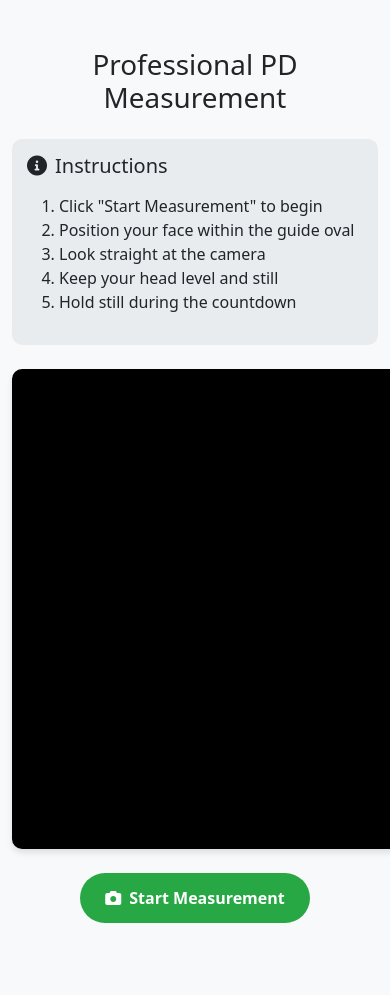
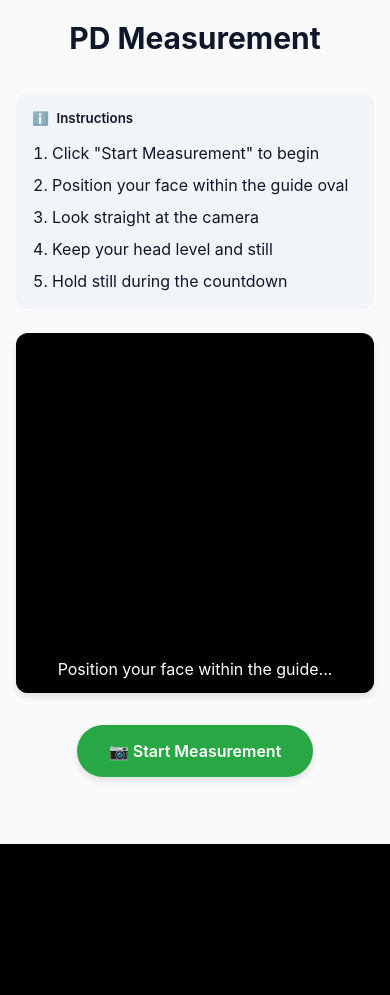
Before and after one commit to mustfahassan/pd-calculator, a Flask app: page / in a window 390 px wide; the page is wider, and only the part inside the window is pictured. After the commit the page ends 844 px from the top of that part, so only its background shows below. Run offline with Flask 3, Linux system fonts and the light colour scheme.

Commit message:
Add some more styling to the frontend

```diff
--- /dev/null
+++ b/app/static/css/style.css
@@ -0,0 +1,236 @@
+:root {
+    --background: #fafafa;
+    --foreground: #0f172a;
+    --primary: #28a745;
+    --primary-foreground: #ffffff;
+    --secondary: #f1f5f9;
+    --secondary-foreground: #0f172a;
+    --border: #e2e8f0;
+    --radius: 0.75rem;
+    --success: #28a745;
+    --warning: #dc3545;
+    --good: #17a2b8;
+}
+
+* {
+    margin: 0;
+    padding: 0;
+    box-sizing: border-box;
+    font-family: -apple-system, BlinkMacSystemFont, "Segoe UI", Roboto, sans-serif;
+}
+
+body {
+    background-color: var(--background);
+    color: var(--foreground);
+    line-height: 1.5;
+}
+
+.container {
+    max-width: 1280px;
+    margin: 0 auto;
+    padding: 2rem;
+    text-align: center;
+}
+
+h1 {
+    font-size: 1.875rem;
+    font-weight: bold;
+    margin-bottom: 2rem;
+    color: var(--foreground);
+}
+
+.instructions-card {
+    background-color: var(--secondary);
+    padding: 1rem;
+    border-radius: var(--radius);
+    margin-bottom: 1.5rem;
+    text-align: left;
+}
+
+.instructions-title {
+    display: flex;
+    align-items: center;
+    gap: 0.5rem;
+    margin-bottom: 0.75rem;
+    font-weight: 600;
+}
+
+.instructions-card ol {
+    padding-left: 1.25rem;
+    display: flex;
+    flex-direction: column;
+    gap: 0.5rem;
+}
+
+.video-container {
+    position: relative;
+    width: 640px;
+    height: 480px;
+    margin: 0 auto 2rem;
+    border-radius: var(--radius);
+    overflow: hidden;
+    background: #000;
+    box-shadow: 0 4px 6px rgba(0, 0, 0, 0.1);
+}
+
+#videoFeed {
+    width: 100%;
+    height: 100%;
+    object-fit: cover;
+    display: none;
+}
+
+.progress-bar {
+    height: 4px;
+    background-color: var(--primary);
+    width: 0%;
+    transition: width 300ms;
+    position: absolute;
+    bottom: 0;
+    left: 0;
+    z-index: 6;
+}
+
+.status-overlay {
+    position: absolute;
+    bottom: 0;
+    left: 0;
+    width: 100%;
+    padding: 0.75rem;
+    background-color: rgba(0, 0, 0, 0.7);
+    color: white;
+    text-align: center;
+    z-index: 5;
+}
+
+.countdown-overlay {
+    position: absolute;
+    inset: 0;
+    background-color: rgba(0, 0, 0, 0.7);
+    display: none;
+    justify-content: center;
+    align-items: center;
+    color: white;
+    font-size: 4rem;
+    font-weight: bold;
+    z-index: 10;
+}
+
+.controls {
+    display: flex;
+    justify-content: center;
+    gap: 0.75rem;
+    margin-bottom: 2rem;
+}
+
+.start-btn, .stop-btn {
+    padding: 1rem 2rem;
+    border: none;
+    border-radius: 9999px;
+    font-size: 1rem;
+    font-weight: 600;
+    cursor: pointer;
+    transition: all 150ms;
+    box-shadow: 0 4px 6px rgba(0, 0, 0, 0.1);
+}
+
+.start-btn {
+    background-color: var(--primary);
+    color: var(--primary-foreground);
+}
+
+.start-btn:hover {
+    transform: translateY(-2px);
+    background-color: #218838;
+}
+
+.stop-btn {
+    background-color: var(--warning);
+    color: var(--primary-foreground);
+}
+
+.stop-btn:hover {
+    transform: translateY(-2px);
+    background-color: #c82333;
+}
+
+.results-card {
+    background-color: white;
+    padding: 2rem;
+    border-radius: var(--radius);
+    border-top: 4px solid var(--primary);
+    box-shadow: 0 4px 6px rgba(0, 0, 0, 0.1);
+    display: none;
+}
+
+.results-header {
+    display: flex;
+    align-items: center;
+    justify-content: center;
+    gap: 0.5rem;
+    margin-bottom: 2rem;
+    font-size: 1.5rem;
+    font-weight: bold;
+    color: var(--foreground);
+}
+
+.results-grid {
+    display: grid;
+    grid-template-columns: repeat(2, 1fr);
+    gap: 1.5rem;
+}
+
+.result-box {
+    background-color: var(--secondary);
+    padding: 1.5rem;
+    border-radius: var(--radius);
+    text-align: center;
+}
+
+.result-title {
+    display: flex;
+    align-items: center;
+    justify-content: center;
+    gap: 0.5rem;
+    margin-bottom: 1rem;
+    font-weight: 600;
+    color: #475569;
+}
+
+.measurement-value {
+    font-size: 2rem;
+    font-weight: bold;
+}
+
+.measurement-value.success {
+    color: var(--success);
+}
+
+.measurement-value.good {
+    color: var(--good);
+}
+
+.measurement-value.warning {
+    color: var(--warning);
+}
+
+.confidence {
+    font-size: 0.875rem;
+    color: #475569;
+    margin-top: 0.25rem;
+}
+
+@media (max-width: 768px) {
+    .container {
+        padding: 1rem;
+    }
+
+    .video-container {
+        width: 100%;
+        height: 360px;
+    }
+
+    .results-grid {
+        grid-template-columns: 1fr;
+    }
+}
--- a/app/templates/index.html
+++ b/app/templates/index.html
@@ -3,105 +3,18 @@
 <head>
     <meta charset="UTF-8">
     <meta name="viewport" content="width=device-width, initial-scale=1.0">
-    <title>Professional PD Measurement</title>
-    <link href="https://cdn.jsdelivr.net/npm/bootstrap@5.1.3/dist/css/bootstrap.min.css" rel="stylesheet">
-    <link href="https://cdnjs.cloudflare.com/ajax/libs/font-awesome/6.0.0/css/all.min.css" rel="stylesheet">
-    <style>
-        body {
-            background-color: #f8f9fa;
-        }
-        .video-container {
-            position: relative;
-            width: 640px;
-            height: 480px;
-            margin: 0 auto;
-            border-radius: 10px;
-            overflow: hidden;
-            box-shadow: 0 4px 6px rgba(0, 0, 0, 0.1);
-            background-color: #000;
-        }
-        .countdown-overlay {
-            position: absolute;
-            top: 0;
-            left: 0;
-            width: 100%;
-            height: 100%;
-            background: rgba(0, 0, 0, 0.7);
-            display: none;
-            justify-content: center;
-            align-items: center;
-            color: white;
-            font-size: 72px;
-            font-weight: bold;
-            z-index: 10;
-        }
-        .status-overlay {
-            position: absolute;
-            bottom: 0;
-            left: 0;
-            width: 100%;
-            padding: 10px;
-            background: rgba(0, 0, 0, 0.7);
-            color: white;
-            text-align: center;
-            z-index: 5;
-        }
-        .result-card {
-            background: white;
-            border-radius: 10px;
-            padding: 20px;
-            margin-top: 20px;
-            box-shadow: 0 2px 4px rgba(0, 0, 0, 0.1);
-        }
-        .instruction-card {
-            background: #e9ecef;
-            border-radius: 10px;
-            padding: 15px;
-            margin-bottom: 20px;
-        }
-        .btn-measure {
-            background: #28a745;
-            color: white;
-            padding: 12px 24px;
-            border-radius: 25px;
-            font-weight: 600;
-            transition: all 0.3s;
-        }
-        .btn-measure:hover {
-            background: #218838;
-            transform: translateY(-2px);
-        }
-        .measurement-value {
-            font-size: 24px;
-            font-weight: bold;
-            color: #28a745;
-        }
-        #videoFeed {
-            width: 100%;
-            height: 100%;
-            object-fit: cover;
-            display: none;
-        }
-        .progress-bar {
-            height: 4px;
-            background-color: #28a745;
-            width: 0%;
-            transition: width 0.3s ease;
-            position: absolute;
-            bottom: 0;
-            left: 0;
-            z-index: 6;
-        }
-    </style>
+    <title>PD Measurement</title>
+    <link rel="stylesheet" href="{{ url_for('static', filename='css/style.css') }}">
 </head>
 <body>
-    <div class="container py-5">
-        <div class="row justify-content-center">
-            <div class="col-lg-8">
-                <h1 class="text-center mb-4">Professional PD Measurement</h1>
+    <div class="container">
+        <h1>PD Measurement</h1>
 
-                <div class="instruction-card mb-4">
-                    <h5 class="mb-3"><i class="fas fa-info-circle me-2"></i>Instructions</h5>
+        <div class="instructions-card">
+            <h5 class="instructions-title">
+                <span class="icon">ℹ️</span>
+                Instructions
+            </h5>
             <ol>
                 <li>Click "Start Measurement" to begin</li>
                 <li>Position your face within the guide oval</li>
@@ -111,50 +24,48 @@
             </ol>
         </div>
 
-                <div class="video-container mb-4">
+        <div class="video-container">
             <img id="videoFeed" src="{{ url_for('pupil.video_feed') }}" alt="Video feed">
             <div class="progress-bar" id="stabilityProgress"></div>
-                    <div class="status-overlay" id="statusMessage" style="display: none;">Click Start Measurement to begin</div>
-                    <div id="countdownOverlay" class="countdown-overlay">
+            <div class="status-overlay" id="statusMessage">Position your face within the guide...</div>
+            <div class="countdown-overlay" id="countdownOverlay">
                 <span id="countdown">3</span>
             </div>
         </div>
 
-                <div class="d-flex justify-content-center gap-3 mb-4">
-                    <button id="measureBtn" class="btn btn-measure">
-                        <i class="fas fa-camera me-2"></i>Start Measurement
+        <div class="controls">
+            <button class="start-btn" id="measureBtn">
+                📷 Start Measurement
             </button>
-                    <button id="stopBtn" class="btn btn-danger rounded-pill px-4" style="display: none;">
-                        <i class="fas fa-stop me-2"></i>Stop
+            <button class="stop-btn" id="stopBtn" style="display: none;">
+                ⏹️ Stop
             </button>
         </div>
 
-                <div class="result-card" style="display: none;" id="resultsCard">
-                    <h4 class="mb-3 text-center">Measurement Results</h4>
-                    <div class="row text-center">
-                        <div class="col-md-6 mb-3">
-                            <div class="card bg-light">
-                                <div class="card-body">
-                                    <h5 class="card-title">Pupillary Distance</h5>
-                                    <p id="pdValue" class="measurement-value">-- mm</p>
+        <div class="results-card" id="resultsCard">
+            <div class="results-header">
+                ✓ Measurement Complete
             </div>
+
+            <div class="results-grid">
+                <div class="result-box">
+                    <div class="result-title">
+                        👁️ Pupillary Distance
                     </div>
+                    <div class="measurement-value" id="pdValue">-- mm</div>
                 </div>
-                        <div class="col-md-6 mb-3">
-                            <div class="card bg-light">
-                                <div class="card-body">
-                                    <h5 class="card-title">Measurement Quality</h5>
-                                    <p id="confidenceValue" class="measurement-value">--%</p>
+
+                <div class="result-box">
+                    <div class="result-title">
+                        ⚡ Measurement Quality
                     </div>
-                            </div>
-                        </div>
-                    </div>
+                    <div class="measurement-value success" id="confidenceValue">--%</div>
+                    <div class="confidence">Confidence Score</div>
                 </div>
             </div>
         </div>
     </div>
 
-    <script src="https://cdn.jsdelivr.net/npm/bootstrap@5.1.3/dist/js/bootstrap.bundle.min.js"></script>
     <script>
         const measureBtn = document.getElementById('measureBtn');
         const stopBtn = document.getElementById('stopBtn');
@@ -171,22 +82,15 @@
 
         async function startMeasurement() {
             try {
-                // Start camera
                 await fetch('/start_camera', { method: 'POST' });
-
-                // Show video feed and stop button
                 videoFeed.style.display = 'block';
                 stopBtn.style.display = 'block';
                 measureBtn.style.display = 'none';
-
-                // Reload video feed source to trigger new stream
                 videoFeed.src = "{{ url_for('pupil.video_feed') }}?" + new Date().getTime();
-
-                // Start polling status
                 statusInterval = setInterval(checkStatus, 100);
-
             } catch (error) {
                 console.error('Error starting measurement:', error);
+                statusMessage.textContent = "Error starting camera. Please try again.";
             }
         }
 
@@ -195,19 +99,14 @@
                 const response = await fetch('/get_status');
                 const data = await response.json();
 
-                // Update progress bar
                 const progressPercent = (data.stable_frames / data.threshold) * 100;
                 stabilityProgress.style.width = `${progressPercent}%`;
-
-                // Update status message
                 statusMessage.textContent = data.message;
 
-                // If measuring is complete, start countdown
                 if (data.is_measuring) {
                     clearInterval(statusInterval);
                     await startCountdown();
                 }
-
             } catch (error) {
                 console.error('Error checking status:', error);
             }
@@ -234,60 +133,45 @@
 
         async function getMeasurement() {
             try {
-                console.log("Getting measurement..."); // Debug log
                 const response = await fetch('/get_measurement');
                 const data = await response.json();
-                console.log("Measurement data:", data); // Debug log
 
                 if (data.pd_mm) {
-                    // Update PD value
                     pdValue.textContent = `${Math.round(data.pd_mm)} mm`;
-
-                    // Update confidence value
-                    const qualityScore = Math.round(data.confidence); // Ensure it's rounded
+                    const qualityScore = Math.round(data.confidence);
                     confidenceValue.textContent = `${qualityScore}%`;
 
-                    // Add color coding for quality
+                    confidenceValue.className = 'measurement-value';
                     if (qualityScore >= 90) {
-                        confidenceValue.style.color = '#28a745'; // Green for excellent
+                        confidenceValue.classList.add('success');
                     } else if (qualityScore >= 75) {
-                        confidenceValue.style.color = '#17a2b8'; // Blue for good
+                        confidenceValue.classList.add('good');
                     } else {
-                        confidenceValue.style.color = '#dc3545'; // Red for needs improvement
+                        confidenceValue.classList.add('warning');
                     }
 
-                    // Show results card
                     resultsCard.style.display = 'block';
 
-                    // Stop camera feed and update UI
-                    try {
                     await fetch('/stop', { method: 'POST' });
                     videoFeed.style.display = 'none';
                     stopBtn.style.display = 'none';
-                        measureBtn.textContent = 'Measure Again';
+                    measureBtn.textContent = '📷 Measure Again';
                     measureBtn.style.display = 'block';
                     stabilityProgress.style.width = '0%';
-                    } catch (error) {
-                        console.error('Error stopping camera:', error);
-                    }
                 } else {
-                    console.log("No measurement data received"); // Debug log
-                    // Handle no measurement case
-                    pdValue.textContent = "-- mm";
-                    confidenceValue.textContent = "--%";
-                    resultsCard.style.display = 'block';
-
-                    // Show error message
-                    const errorMessage = data.message || "Measurement failed. Please try again.";
-                    statusMessage.textContent = errorMessage;
-                    statusMessage.style.display = 'block';
+                    handleMeasurementError("Measurement failed. Please try again.");
                 }
             } catch (error) {
                 console.error('Error getting measurement:', error);
-                // Show error to user
-                statusMessage.textContent = "Error getting measurement. Please try again.";
+                handleMeasurementError("Error getting measurement. Please try again.");
+            }
+        }
+
+        function handleMeasurementError(message) {
+            pdValue.textContent = "-- mm";
+            confidenceValue.textContent = "--%";
+            statusMessage.textContent = message;
             statusMessage.style.display = 'block';
-            }
         }
 
         measureBtn.addEventListener('click', async () => {
@@ -300,13 +184,11 @@
                 clearInterval(statusInterval);
                 await fetch('/stop', { method: 'POST' });
 
-                // Reset UI
                 videoFeed.style.display = 'none';
                 stopBtn.style.display = 'none';
                 measureBtn.style.display = 'block';
                 stabilityProgress.style.width = '0%';
                 statusMessage.style.display = 'none';
-
             } catch (error) {
                 console.error('Stop error:', error);
             }
--- a/requirements.txt
+++ b/requirements.txt
@@ -2,3 +2,4 @@
 mediapipe==0.10.20
 numpy==1.24.3
 gunicorn==21.2.0
+opencv-python-headless==4.7.0.72
```
Also changed, not shown: app/static/style.css (deleted, +0 -35 lines), app/visualization.py (+34 -23 lines), docker-compose.yml (+5 -2 lines), 1 other file. Lines whose indentation alone changed are shown as unchanged.
